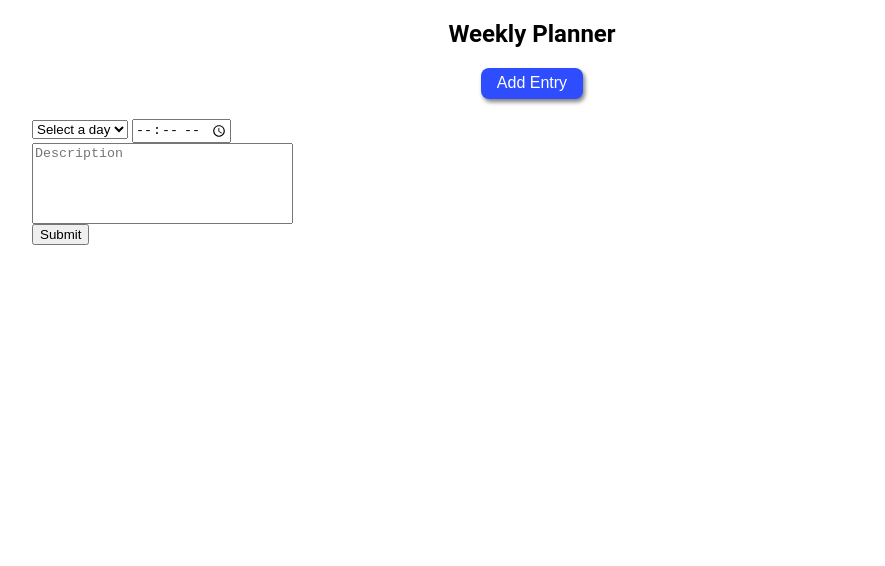
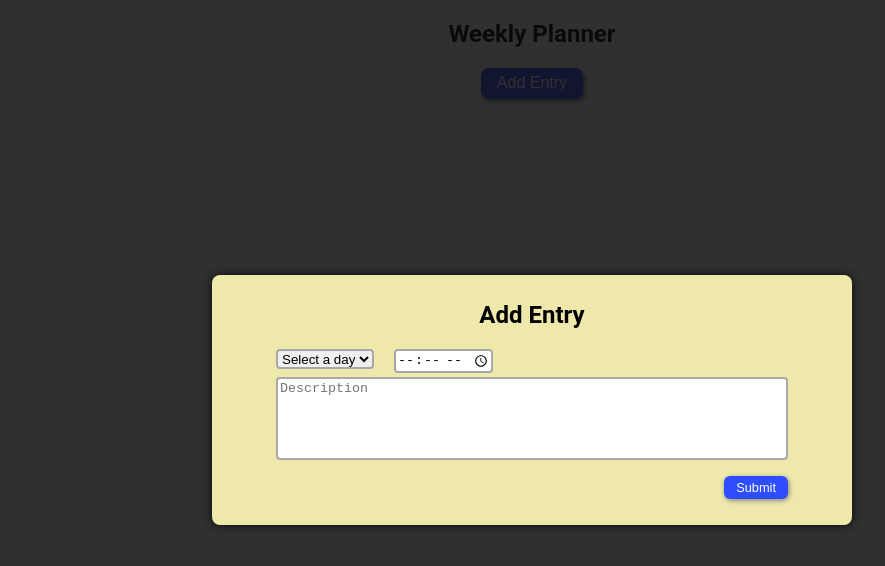
Before and after one commit to DreSean-Sutton/week-planner, a website: page index.html in a window 1280 px wide. Both pictures are taken after a click on the button "Add Entry". Shown: the whole page, without its empty margins (108-993 px from the left). Drawn offline with Linux system fonts and the light colour scheme.

Commit message:
Clicking the 'add entry' button now opens the modal and activates the overlay

```diff
--- a/css/layout.css
+++ b/css/layout.css
@@ -15,9 +15,13 @@
   display: flex;
 }
 
-/* .column-full {
+.column-full {
   width: 100%;
-} */
+}
+
+.column-four-fifth {
+  width: 80%;
+}
 
 .column-half {
   width: 50%;
--- a/css/styles.css
+++ b/css/styles.css
@@ -1,8 +1,13 @@
+:root {
+  --button-background-color: rgb(45, 77, 255);
+}
+
 body {
   font-family: Roboto, sans-serif;
 }
 
-h1 {
+h1,
+h2 {
   text-transform: capitalize;
 }
 
@@ -10,14 +15,29 @@ textarea {
   resize: none;
 }
 
+input,
+select,
+textarea {
+  border-radius: 4px;
+  border: 2px solid rgb(168, 168, 168);
+}
+
+input:hover,
+select:hover,
+textarea:hover {
+  border-color: var(--button-background-color);
+  outline: none;
+}
+
 button {
   text-transform: capitalize;
+  cursor: pointer;
 }
 
 .add-entry-button {
   font-size: 1rem;
   color: white;
-  background-color: rgb(45, 77, 255);
+  background-color: var(--button-background-color);
   box-shadow: 2px 3px 4px grey;
   border: none;
   border-radius: 8px;
@@ -26,6 +46,10 @@ button {
 
 .add-entry-button:hover {
   transform: scale(1.2);
+}
+
+.add-entry-button:active {
+  transform: translateY(3px);
 }
 
 /* CREATE ENTRY MODAL LAYOUT */
@@ -40,7 +64,31 @@ button {
 }
 
 .modal-layout {
+  position: fixed;
+  top: 0;
+  right: 0;
+  bottom: 0;
+  left: 0;
   background-color: palegoldenrod;
   border-radius: 8px;
-  box-shadow: 0 0 10px grey;
+  box-shadow: 0 0 10px rgb(10, 10, 10);
 }
+
+.submit {
+  font-size: 0.8rem;
+  color: white;
+  background-color: var(--button-background-color);
+  border: none;
+  border-radius: 6px;
+  box-shadow: 1px 1.5px 5px grey;
+  cursor: pointer;
+  transition: transform 100ms;
+}
+
+.submit:hover {
+  transform: scale(1.2);
+}
+
+.submit:active {
+  transform: translateY(3px);
+}
--- a/css/utilities.css
+++ b/css/utilities.css
@@ -12,9 +12,36 @@ select {
 /* CREATE ENTRY MODAL LAYOUT */
 
 .modal-layout {
-  width: 80%;
+  width: 50%;
+  height: 250px;
+  margin: auto;
   justify-content: center;
   align-items: center;
+}
+
+.modal-layout h2 {
+  margin-top: 0;
+}
+
+.modal-layout .week {
+  height: 1.25rem;
+  margin-right: 1rem;
+  margin-bottom: 0.5rem;
+}
+
+.modal-layout .time {
+  height: 1.25rem;
+}
+
+.description {
+  display: block;
+  width: 100%;
+  margin: auto;
+}
+
+.submit {
+  margin-top: 1rem;
+  padding: 0.25rem 0.75rem;
 }
 
 /* UTILITY CLASSES */
@@ -22,3 +49,11 @@ select {
 .margin-auto {
   margin: auto;
 }
+
+.text-align-center {
+  text-align: center;
+}
+
+.text-align-right {
+  text-align: right;
+}
--- a/index.html
+++ b/index.html
@@ -22,10 +22,13 @@
         <button id="add-entry-button" class="add-entry-button">add entry</button>
       </div>
     </div>
-    <div class="row">
-      <div class="column-full">
-        <h2></h2>
-        <select name="days" id="week">
+    <div id="modal" class="row modal-layout hidden">
+      <div class="column-four-fifth margin-auto">
+        <div class="text-align-center">
+          <h2>add entry</h2>
+        </div>
+        <form action="">
+          <select name="days" id="week" class="week" required>
             <option value="">Select a day</option>
             <option value="sunday">Sunday</option>
             <option value="monday">Monday</option>
@@ -35,9 +38,12 @@
             <option value="friday">Friday</option>
             <option value="saturday">Saturday</option>
           </select>
-        <input type="time">
-        <textarea id="description" class="display-block" cols="30" rows="5" placeholder="Description"></textarea>
-        <input type="submit" class="submit display-block">
+          <input type="time" class="time-input" required>
+          <textarea id="description" class="description" cols="30" rows="5" placeholder="Description" required></textarea>
+          <div class="text-align-right">
+            <input id="new-entry-submit" type="submit" class="submit">
+          </div>
+        </form>
       </div>
     </div>
   </section>
--- a/js/main.js
+++ b/js/main.js
@@ -0,0 +1,12 @@
+var $addEntryButton = document.querySelector('.add-entry-button');
+var $form = document.querySelector('form');
+var $modal = document.querySelector('#modal');
+var $overlay = document.querySelector('.overlay');
+
+// $form.addEventListener('submit', event => {
+
+// });
+$addEntryButton.addEventListener('click', event => {
+  $modal.classList.remove('hidden');
+  $overlay.classList.remove('hidden');
+});
```
Lines whose indentation alone changed are shown as unchanged.
